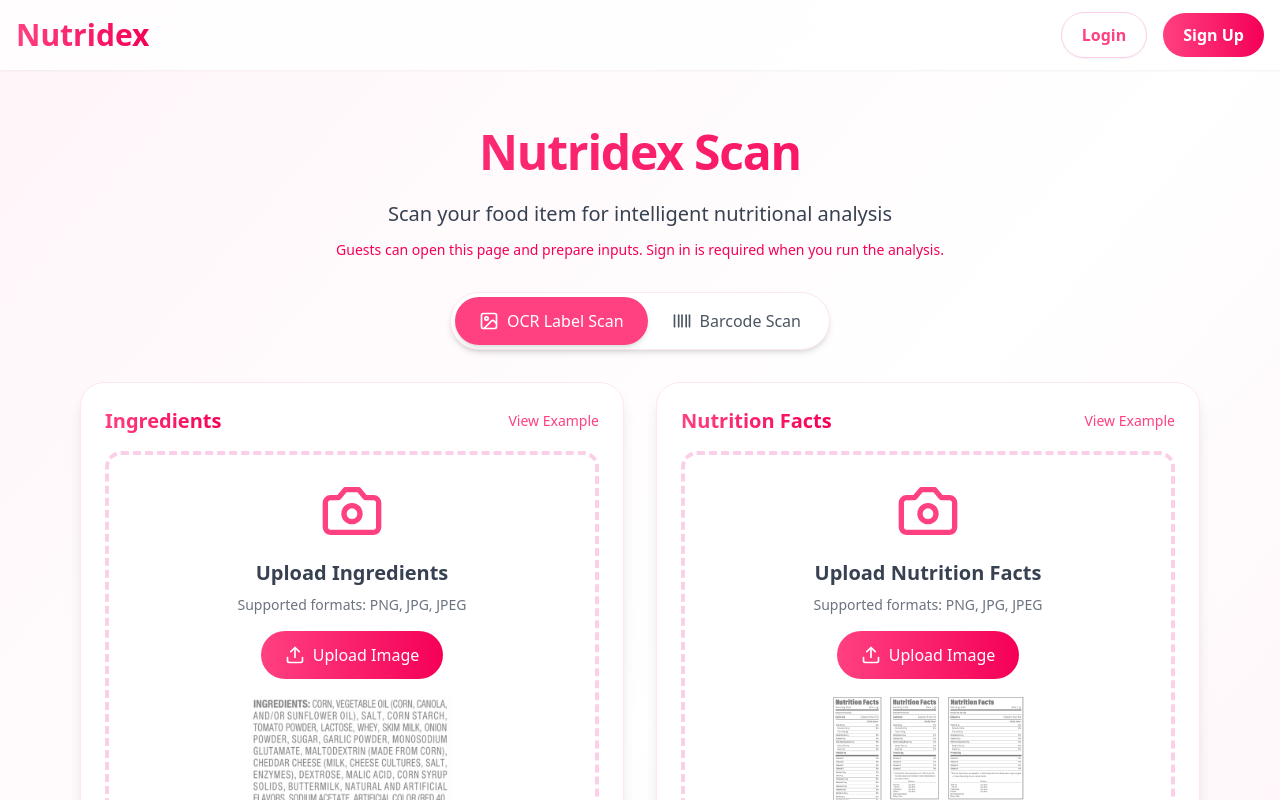
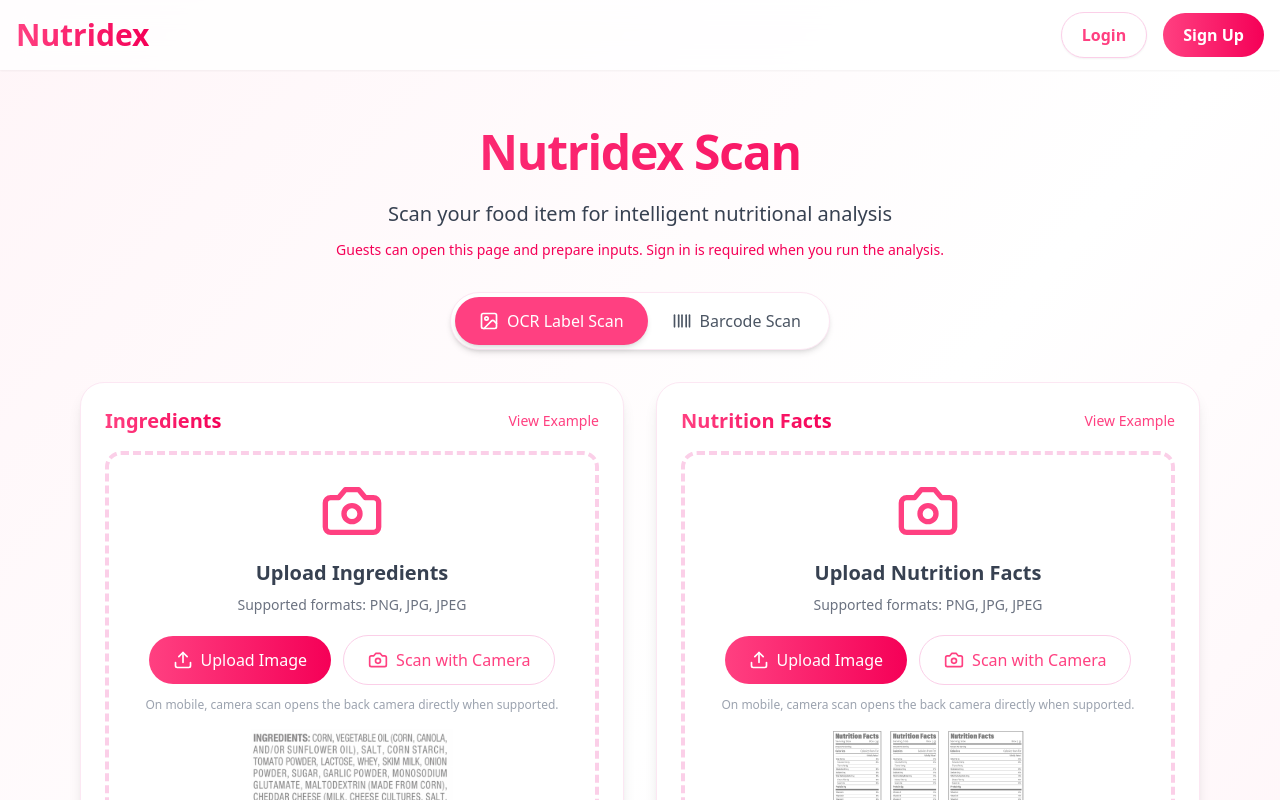
Before and after one commit to JadhavAnsh/nutridex, a React (Create React App) app: page /scan in a window 1280 px wide. Shown: the top 800 px of the page. Built offline with nearby package versions, Linux system fonts and the light colour scheme; no server answers.

Commit message:
feat: improve image upload interface in Scan component and add file validation

```diff
--- a/src/pages/Home.jsx
+++ b/src/pages/Home.jsx
@@ -1,12 +1,12 @@
 import {
   Camera,
   CheckCircle,
-  Sparkles,
   Microscope,
   Search,
   ShieldCheck,
-    TrendingUp as Trend,
-    TrendingUp
+  Sparkles,
+  TrendingUp as Trend,
+  TrendingUp
 } from 'lucide-react';
 import { useEffect, useState } from 'react';
 import { NavLink } from 'react-router-dom';
@@ -164,9 +164,6 @@
               AI Diet Planner
             </NavLink>
           </div>
-          <p className="mt-4 text-sm text-gray-500">
-            Guests can explore the scanner, manual entry, and AI diet planner before signing in.
-          </p>
         </div>
 
         {/* Stair-like Workflow Section */}
--- a/src/pages/Scan.jsx
+++ b/src/pages/Scan.jsx
@@ -30,6 +30,10 @@
   const navigate = useNavigate();
 
   const handleImageUpload = (file, type) => {
+    if (!file) {
+      return;
+    }
+
     const reader = new FileReader();
     reader.onloadend = () => {
       if (type === 'nutrition') {
@@ -89,27 +93,40 @@
             </button>
           </div>
         ) : (
-          <label className="cursor-pointer flex flex-col items-center w-full h-full justify-center">
+          <div className="flex flex-col items-center w-full h-full justify-center">
             <Camera className="w-16 h-16 text-[#FF4081] mb-4"/>
             <p className="text-xl font-semibold text-gray-700 mb-2">
               Upload {title}
             </p>
-            <p className="text-sm text-gray-500 mb-4">
+            <p className="text-sm text-gray-500 mb-5">
               Supported formats: PNG, JPG, JPEG
             </p>
+            <div className="flex flex-col sm:flex-row items-center gap-3">
+              <label className="cursor-pointer bg-gradient-to-r from-[#FF4081] to-[#F50057] text-white px-6 py-3 rounded-full flex items-center gap-2 hover:scale-105 transition-transform">
+                <Upload className="w-5 h-5"/>
+                Upload Image
                 <input
                   type="file"
                   className="hidden"
                   accept="image/*"
                   onChange={(e) => handleImageUpload(e.target.files[0], type)}
                 />
-            <div className="bg-gradient-to-r from-[#FF4081] to-[#F50057]
-              text-white px-6 py-3 rounded-full
-              flex items-center gap-2
-              hover:scale-105 transition-transform">
-              <Upload className="w-5 h-5"/>
-              Upload Image
+              </label>
+              <label className="cursor-pointer bg-white border border-pink-200 text-[#FF4081] px-6 py-3 rounded-full flex items-center gap-2 hover:bg-pink-50 transition-colors">
+                <Camera className="w-5 h-5"/>
+                Scan with Camera
+                <input
+                  type="file"
+                  className="hidden"
+                  accept="image/*"
+                  capture="environment"
+                  onChange={(e) => handleImageUpload(e.target.files[0], type)}
+                />
+              </label>
             </div>
+            <p className="mt-3 text-xs text-gray-400">
+              On mobile, camera scan opens the back camera directly when supported.
+            </p>
             {exampleImage && (
               <>
                 <img
@@ -120,7 +137,7 @@
                 <p className="mt-2 text-xs text-gray-400">Example of {title.toLowerCase()} image</p>
               </>
             )}
-          </label>
+          </div>
         )}
       </div>
     </div>
```
Lines whose indentation alone changed are shown as unchanged.
